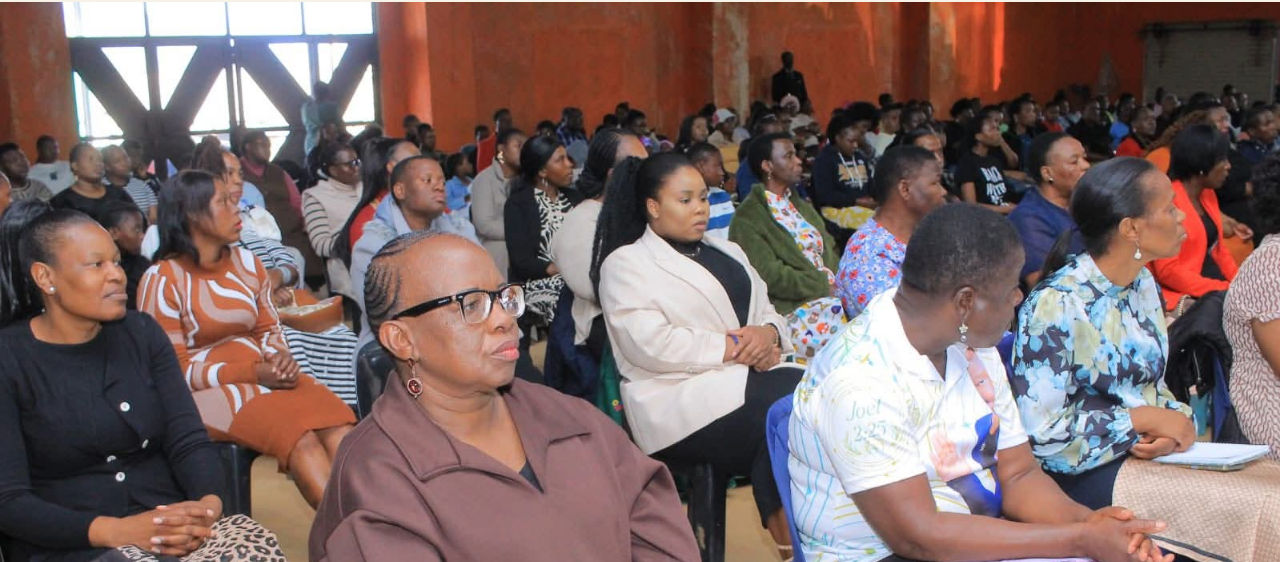
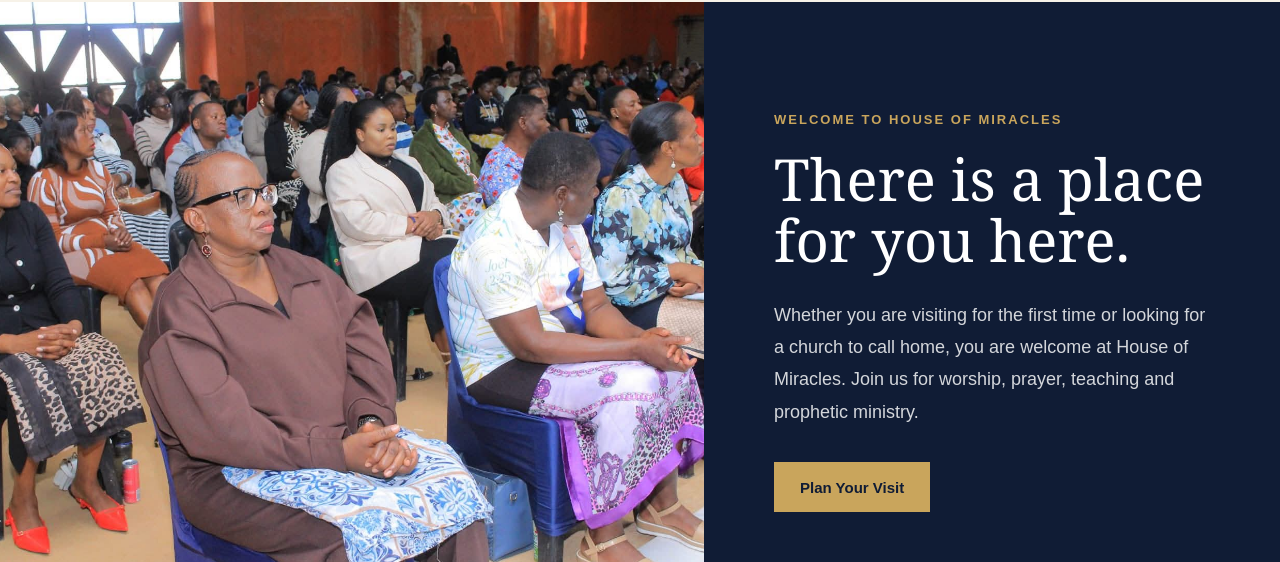
Before and after one commit to gititbunny/hm-pm, a React (Vite) app: page / in a window 1280 px wide. Shown: the part 890-1452 px from the top of the page. Built offline with nearby package versions, Linux system fonts and the light colour scheme.

Commit message:
Update Home.css

```diff
--- a/src/styles/Home.css
+++ b/src/styles/Home.css
@@ -138,6 +138,83 @@
   line-height: 1.5;
 }
 
+/* Welcome Section */
+.home-welcome {
+  display: grid;
+  grid-template-columns: 1.1fr 0.9fr;
+  align-items: stretch;
+  min-height: 620px;
+  background-color: #101c35;
+}
+
+/* Welcome Image */
+.home-welcome__image {
+  min-height: 620px;
+  overflow: hidden;
+}
+
+.home-welcome__image img {
+  width: 100%;
+  height: 100%;
+  object-fit: cover;
+}
+
+/* Welcome Content */
+.home-welcome__content {
+  display: flex;
+  flex-direction: column;
+  justify-content: center;
+  padding: 80px 70px;
+  color: #ffffff;
+}
+
+.home-welcome__label {
+  margin-bottom: 22px;
+  color: #c9a55c;
+  font-size: 13px;
+  font-weight: 700;
+  letter-spacing: 2px;
+  text-transform: uppercase;
+}
+
+.home-welcome__title {
+  max-width: 520px;
+  font-family: Georgia, "Times New Roman", serif;
+  font-size: 58px;
+  font-weight: 500;
+  line-height: 1.05;
+}
+
+.home-welcome__text {
+  max-width: 520px;
+  margin-top: 28px;
+  color: rgba(255, 255, 255, 0.82);
+  font-size: 18px;
+  line-height: 1.8;
+}
+
+.home-welcome__link {
+  display: inline-flex;
+  align-items: center;
+  justify-content: center;
+  width: fit-content;
+  min-height: 50px;
+  margin-top: 34px;
+  padding: 0 26px;
+  background-color: #c9a55c;
+  color: #101c35;
+  font-size: 15px;
+  font-weight: 700;
+  transition:
+    background-color 0.25s ease,
+    transform 0.25s ease;
+}
+
+.home-welcome__link:hover {
+  background-color: #ffffff;
+  transform: translateY(-2px);
+}
+
 /* Tablet Layout */
 @media (max-width: 1100px) {
   .home-intro {
```
